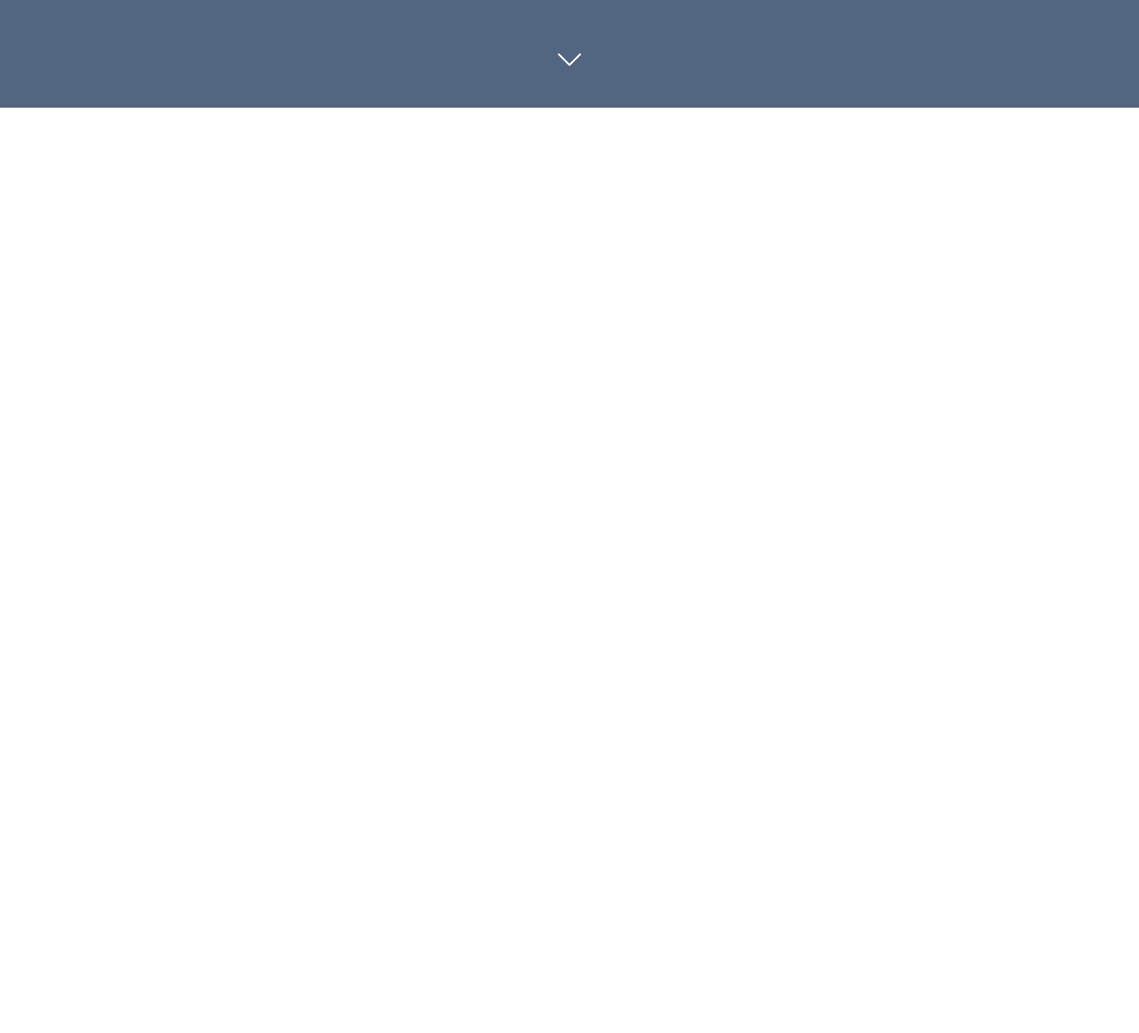
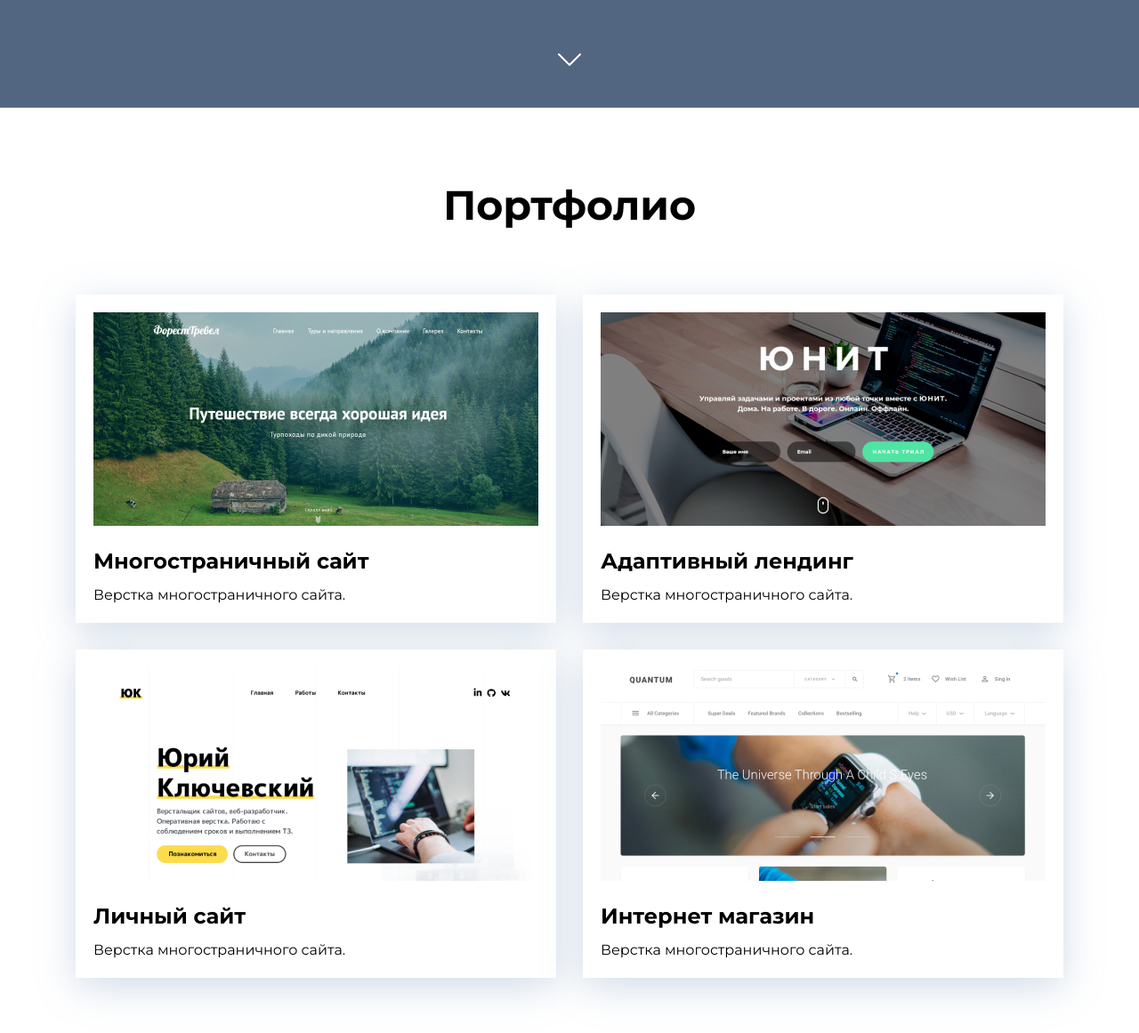
Before and after one commit to StepanNovikov/Portfolio, a plain HTML site: page index.html in a window 1280 px wide. Shown: the part 679-1840 px from the top of the page at 89% size. Before the commit the page ends 800 px from the top, so only its background shows below. Drawn offline with Linux system fonts and the light colour scheme.

Commit message:
portfolio section

```diff
--- a/css/main.css
+++ b/css/main.css
@@ -1,8 +1,24 @@
+* {
+    box-sizing: border-box;
+}
+
 body {
     margin: 0;
     font-family: 'Montserrat', sans-serif;
 }
-.header{
+
+.container {
+    max-width: 1110px;
+    margin-left: auto;
+    margin-right: auto;
+}
+
+.none {
+    display: none!important;
+}
+
+/*Header*/
+.header {
     position: relative;
     display: flex;
     flex-direction: column;
@@ -18,7 +34,7 @@ body {
     background-position: center;
 }
 
-.header-title{
+.header-title {
     margin: 25px;
     font-weight: 700;
     font-size: 56px;
@@ -27,7 +43,7 @@ body {
     color: #FFFFFF;
 }
 
-.header-subtitle{
+.header-subtitle {
     font-weight: bold;
     font-size: 16px;
     line-height: 150%;
@@ -37,7 +53,7 @@ body {
     color: #FFFFFF;
 }
 
-.header-arrow{
+.header-arrow {
     width: 48px;
     height: 48px;
     position: absolute;
@@ -45,3 +61,56 @@ body {
     left: 50%;
     transform: translate(-50%,0);
 }
+
+/*Portfolio*/
+.portfolio {
+    padding-top: 80px;
+    padding-bottom: 115px;
+}
+.portfolio-header {
+    font-weight: 700;
+    font-size: 46px;
+    line-height: 130%;
+    text-align: center;
+    color: black;
+    margin: 0;
+    margin-bottom: 70px;
+}
+
+.portfolio-cards-wrapper {
+    display: flex;
+    flex-wrap: wrap;
+    justify-content: space-between;
+}
+
+.card {
+    margin-bottom: 30px;
+    padding: 20px;
+    max-width: 540px;
+    background-color: white;
+    box-shadow: 0px 10px 40px rgba(126, 155, 189, 0.35);
+}
+
+.card:last-child, .card:nth-last-child(2) {
+    margin-bottom: 0;
+}
+
+.card-img {
+    margin-bottom: 20px;
+}
+
+.card-title {
+    margin: 0;
+    margin-bottom: 13px;
+    font-weight: 600;
+    font-size: 24px;
+    line-height: 130%;
+    color: #000000;
+}
+
+.card p {
+    font-size: 16px;
+    line-height: 130%;
+    color: black;
+    margin: 0;
+}
--- a/index.html
+++ b/index.html
@@ -8,6 +8,7 @@
     <link href="https://fonts.googleapis.com/css2?family=Montserrat:wght@400;700&display=swap" rel="stylesheet">
 </head>
 <body>
+
     <div class="header">
         <h1 class="header-title">Степан Новиков</h1>
         <p class="header-subtitle">фрилансер, веб-разработчик, создание сайтов</p>
@@ -15,5 +16,43 @@
             <img src="./image/header/chevron-down.svg" alt="Arrow">
         </div>
     </div>
+
+    <div class="portfolio">
+        <div class="container">
+            <h2 class="portfolio-header">Портфолио</h2>
+            <!-- portfolio-cards-wrapper -->
+            <div class="portfolio-cards-wrapper">
+                <!-- Card -->
+                <div class="card">
+                    <img class="card-img" src="./image/portfolio/forest.jpg" alt="Многостраничный сайт">
+                    <h3 class="card-title">Многостраничный сайт</h3>
+                    <p>Верстка многостраничного сайта.</p>
+                </div>
+                <!-- //Card -->
+                <!-- Card -->
+                <div class="card">
+                    <img class="card-img" src="./image/portfolio/unit.jpg" alt="Многостраничный сайт">
+                    <h3 class="card-title">Адаптивный лендинг</h3>
+                    <p>Верстка многостраничного сайта.</p>
+                </div>
+                <!-- //Card -->
+                <!-- Card -->
+                <div class="card">
+                    <img class="card-img" src="./image/portfolio/quantum.jpg" alt="Многостраничный сайт">
+                    <h3 class="card-title">Личный сайт</h3>
+                    <p>Верстка многостраничного сайта.</p>
+                </div>
+                <!-- //Card -->
+                <!-- Card -->
+                <div class="card">
+                    <img class="card-img" src="./image/portfolio/portfolio.jpg" alt="Многостраничный сайт">
+                    <h3 class="card-title">Интернет магазин</h3>
+                    <p>Верстка многостраничного сайта.</p>
+                </div>
+                <!-- //Card -->
+            </div>
+            <!-- //portfolio-cards-wrapper -->
+        </div>
+    </div>
 </body>
 </html>
```
Also changed, not shown: image/portfolio/forest.jpg (added), image/portfolio/portfolio.jpg (added), image/portfolio/quantum.jpg (added), image/portfolio/unit.jpg (added).
